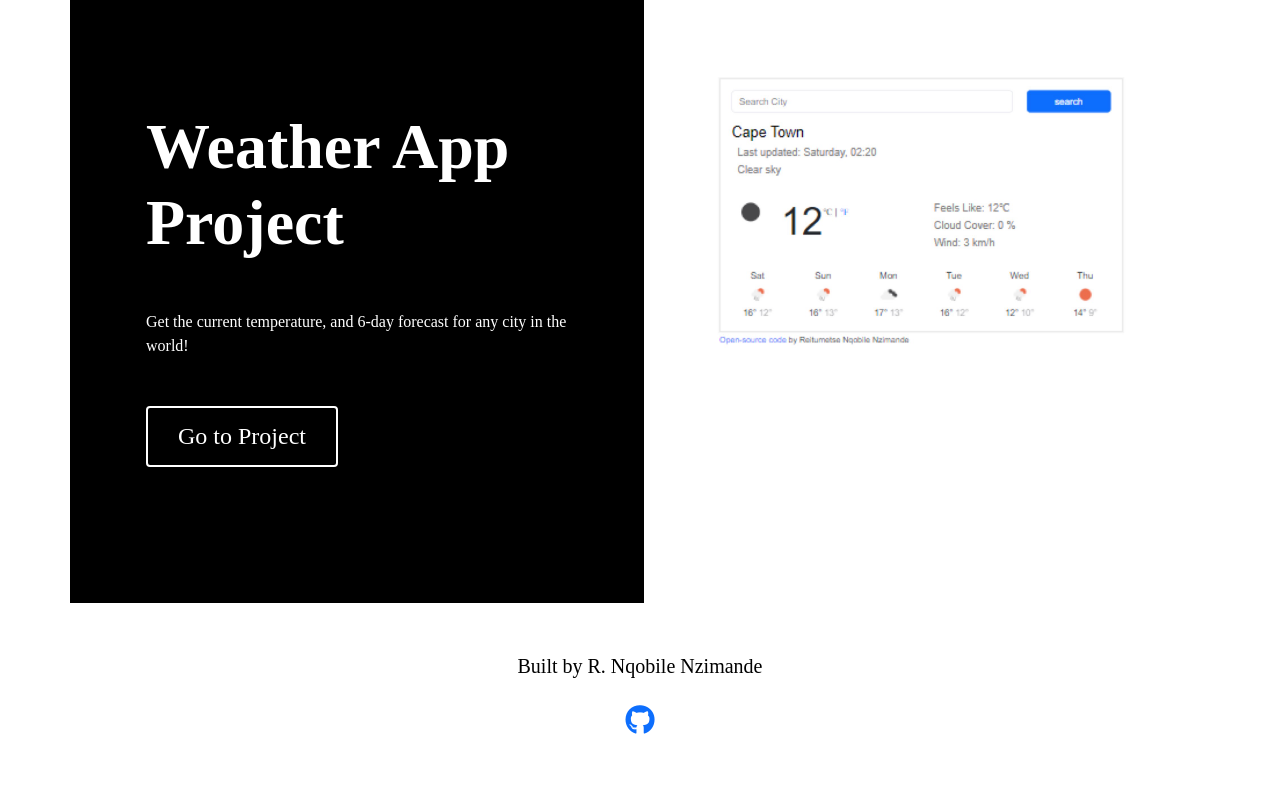
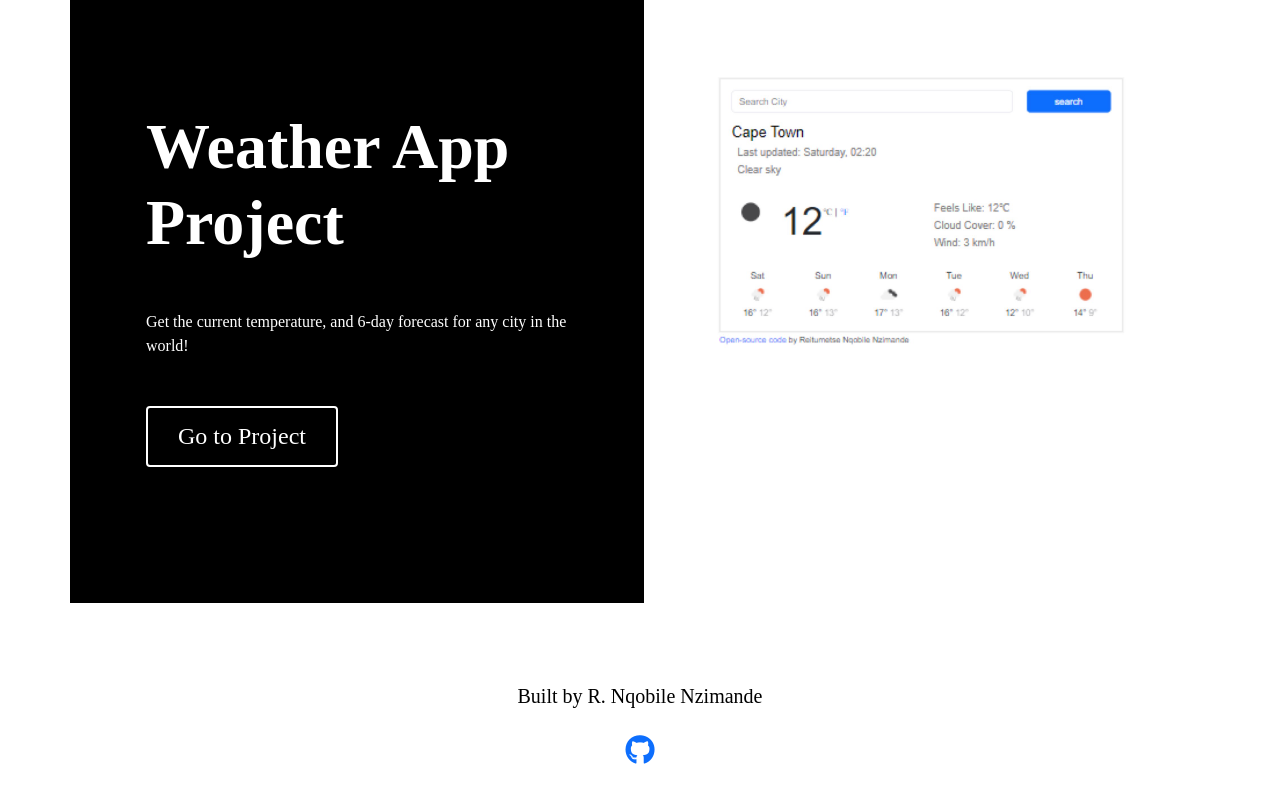
Before and after one commit to NqobileN/NqobileN.github.io, a plain HTML site: page index.html in a window 1280 px wide. Shown: the part 1684-2484 px from the top of the page. Before the commit the page ends 2426 px from the top, so only its background shows below. Drawn offline with nearby package versions, Linux system fonts and the light colour scheme; a web font is replaced by a local one.

Commit message:
Update portfolio.css

```diff
--- a/styles/portfolio.css
+++ b/styles/portfolio.css
@@ -59,6 +59,10 @@ nav a.active {
   font-weight: bold;
 }
 
+footer {
+  padding-top: 30px;
+}
+
 footer p {
   color: black;
   font-size: 20px;
@@ -66,6 +70,7 @@ footer p {
 
 footer a {
   font-size: 30px;
+  padding-bottom: 30px;
 }
 
 footer a:hover {
```
